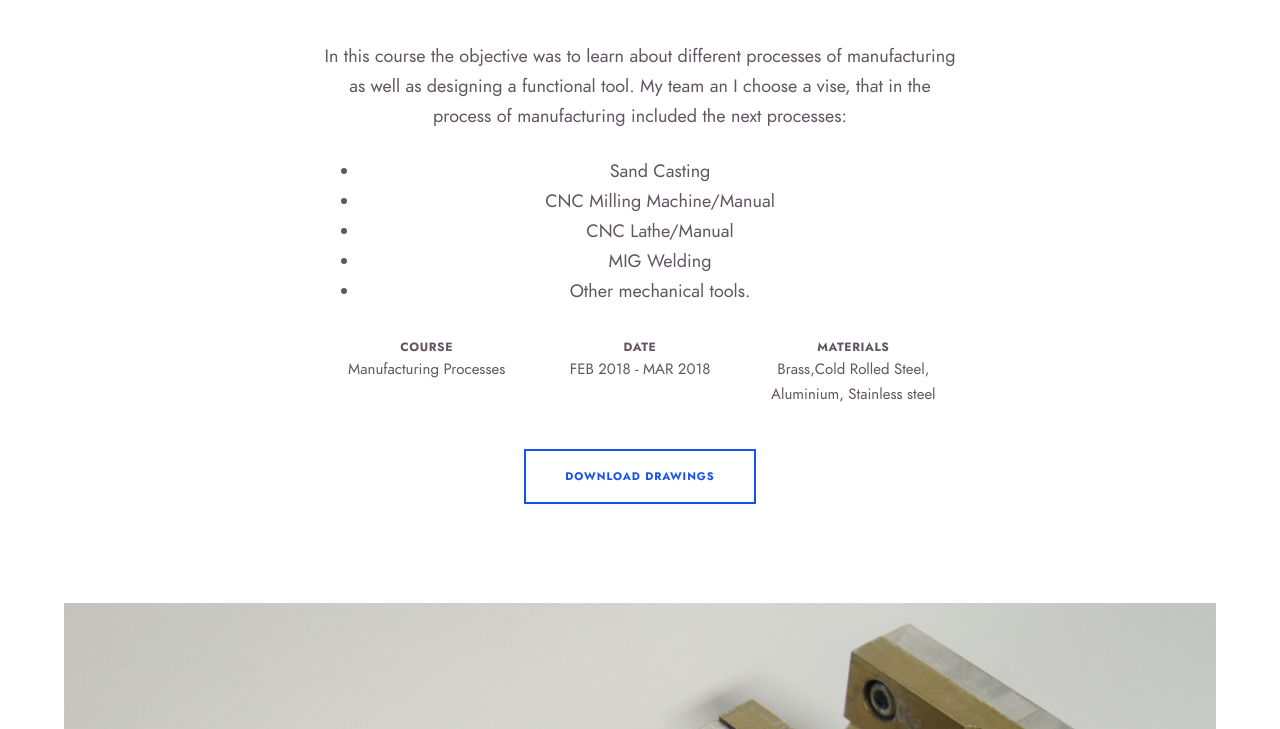
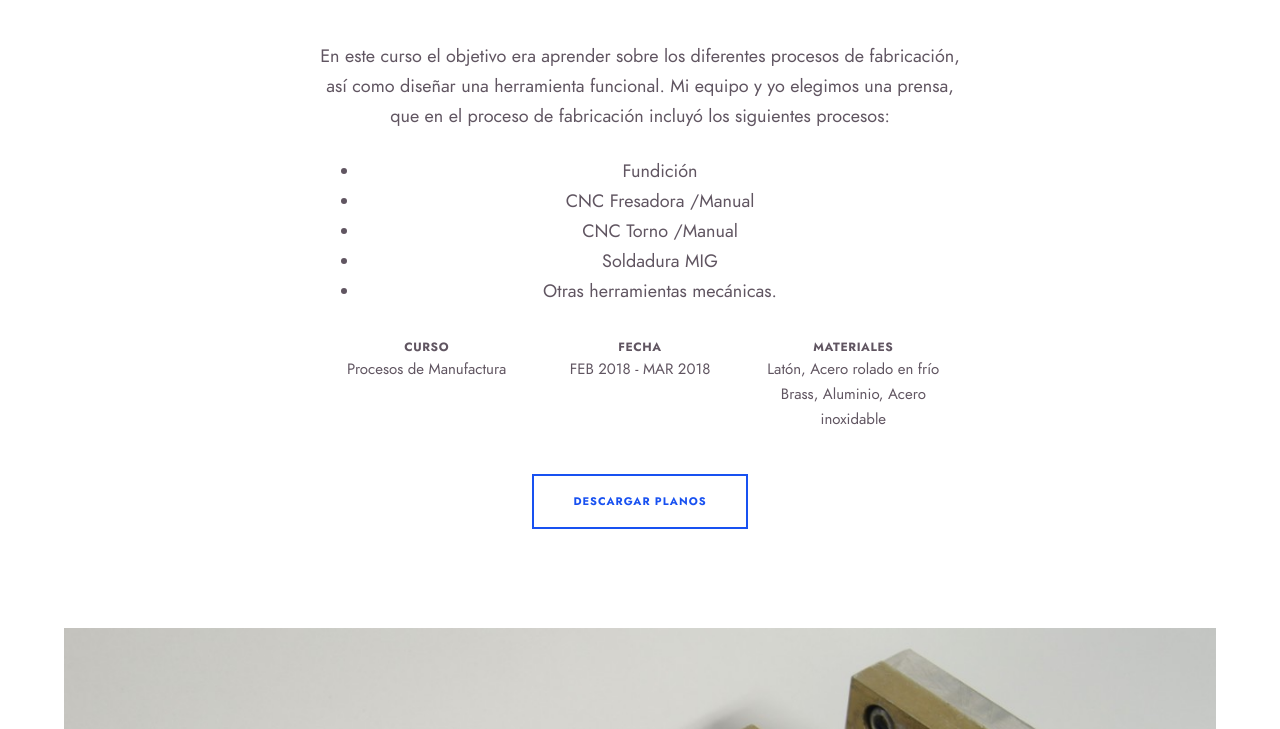
Before and after one commit to Jaramillo35/CurriculumVitae.github.io, a plain HTML site: page portfolio-item-02.html in a window 1280 px wide. Shown: the part 602-1331 px from the top of the page. Drawn offline with Linux system fonts and the light colour scheme.

Commit message:
Translate

```diff
--- a/portfolio-item-02.html
+++ b/portfolio-item-02.html
@@ -117,7 +117,7 @@
                     <nav id="primary-navigation" class="site-navigation primary-navigation" role="navigation">
                         <div class="nav-menu menu-with-icons">
                             <ul>
-                                <li><a class="home" href="index.html">Página principal</a></li>
+                                <li><a class="home" href="index1.html">Página principal</a></li>
 
                             </ul>
                         </div>
@@ -185,7 +185,8 @@
 
 
                         <!-- site-content -->
-                            <div id="content" class="site-content" role="main"> <!-- .portfolio-single -->
+                        <div id="content" class="site-content" role="main">
+                            <!-- .portfolio-single -->
                             <div class="portfolio-single page-layout">
 
 
@@ -200,12 +201,13 @@
                                         <div class="portfolio-nav">
                                             <span class="prev ajax"><a href="portfolio-item-01.html">Anterior</a></span>
                                             <span class="back"><a href="#/portfolio">Cerrar</a></span>
-                                            <span class="next ajax"><a href="portfolio-item-03.html">Siguiente</a></span>
+                                            <span class="next ajax"><a
+                                                    href="portfolio-item-03.html">Siguiente</a></span>
                                         </div>
                                         <!-- PORTFOLIO-NAV -->
 
                                         <!-- TITLE -->
-                                        <h1 class="entry-title">Vise - Design and Manufacturing</h1>
+                                        <h1 class="entry-title">Prensa - Diseño y Manufactura</h1>
                                         <!-- TITLE -->
 
 
@@ -220,26 +222,29 @@
                                         <!-- .portfolio-desc -->
                                         <div class="portfolio-desc">
 
-                                            <p>In this course the objective was to learn about different
-                                                processes of manufacturing as well as designing a functional tool. My team an I choose a vise, that in the process of manufacturing included the next
-                                                processes: <ul>
-                                                    <li>Sand Casting</li>
-                                                    <li>CNC Milling Machine/Manual</li>
-                                                    <li>CNC Lathe/Manual</li>
-                                                    <li>MIG Welding</li>
-                                                    <li>Other mechanical tools.</li>
-                                                </ul></p>
+                                            <p>En este curso el objetivo era aprender sobre los diferentes procesos de
+                                                fabricación, así como diseñar una herramienta funcional. Mi equipo y yo
+                                                elegimos una prensa, que en el proceso de fabricación incluyó los
+                                                siguientes procesos:
+                                            <ul>
+                                                <li>Fundición</li>
+                                                <li>CNC Fresadora /Manual</li>
+                                                <li>CNC Torno /Manual</li>
+                                                <li>Soldadura MIG</li>
+                                                <li>Otras herramientas mecánicas.</li>
+                                            </ul>
+                                            </p>
 
                                             <div class="portfolio-meta">
-                                                <span><strong>Course</strong>Manufacturing
-                                                    Processes</span>
-                                                <span><strong>Date</strong> FEB 2018 - MAR 2018</span>
-                                                <span><strong>Materials</strong> Brass,Cold Rolled Steel, Aluminium, Stainless steel </span>
+                                                <span><strong>Curso</strong>Procesos de Manufactura</span>
+                                                <span><strong>Fecha</strong> FEB 2018 - MAR 2018</span>
+                                                <span><strong>Materiales</strong> Latón, Acero rolado en frío Brass, Aluminio, Acero inoxidable
+                                                </span>
                                             </div>
 
                                             <p>
-                                                <a href="images/images/Vise.pdf"
-                                                    target="_blank" class="button primary" download>DOWNLOAD DRAWINGS</a>
+                                                <a href="images/images/Vise.pdf" target="_blank" class="button primary"
+                                                    download>DESCARGAR PLANOS</a>
                                             </p>
 
                                         </div>
@@ -308,7 +313,7 @@
                 <!-- .site-info -->
                 <div class="site-info">
                     <div class="textwidget">
-                                <p><a >Copyright &copy; 2020 by Martin Jaramillo</a></p>
+                        <p><a>Copyright &copy; 2020 by Martin Jaramillo</a></p>
                     </div>
                 </div>
                 <!-- .site-info -->
@@ -356,4 +361,5 @@
 
 
 </body>
+
 </html>
```
Lines whose indentation alone changed are shown as unchanged.
